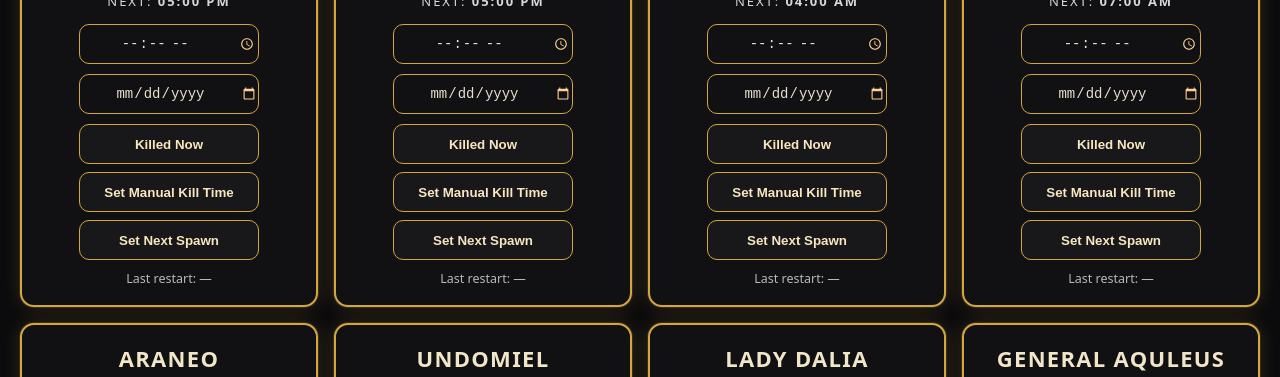
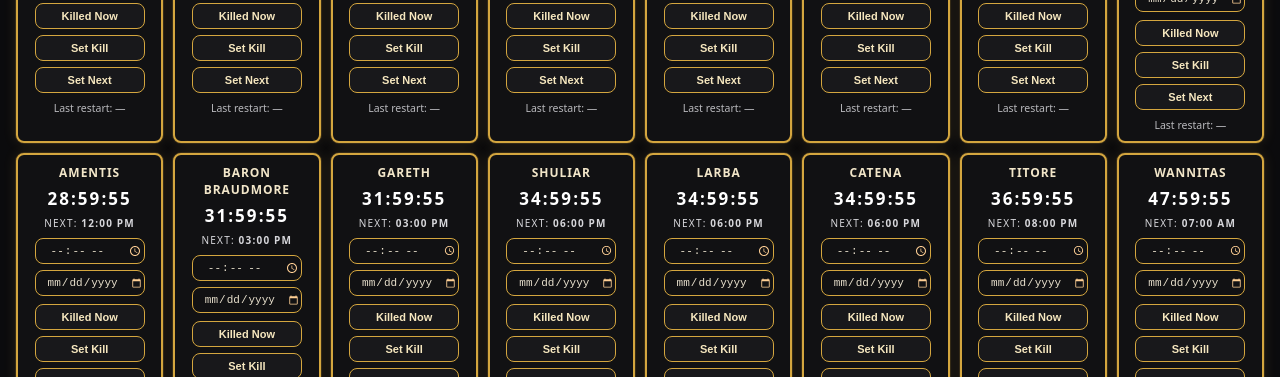
Before and after one commit to midnightl9/midnightl9-18551, a website: page index.html in a window 1280 px wide. Shown: the part 252-629 px from the top of the page. Drawn offline with Linux system fonts and the light colour scheme; no server answers.

Commit message:
Update index.html

```diff
--- a/index.html
+++ b/index.html
@@ -18,53 +18,56 @@
 
   *{box-sizing:border-box}
   body{margin:0;background:var(--bg);color:var(--text);font-family:ui-sans-serif,system-ui,Segoe UI,Roboto,Helvetica,Arial}
-  h1{margin:24px 20px 8px;font-size:28px}
-  .section{padding:0 20px 28px}
+  h1{margin:20px 16px 6px;font-size:22px}
+  .section{padding:0 16px 22px}
 
-  .toolbar{display:flex;gap:10px;flex-wrap:wrap;margin:12px 0 18px}
+  .toolbar{display:flex;gap:8px;flex-wrap:wrap;margin:10px 0 14px}
   .input,.btn{
-    height:38px;border-radius:10px;border:1px solid rgba(255,255,255,.12);
-    background:#0f0f12;color:var(--text);padding:0 12px;outline:none
+    height:30px;border-radius:8px;border:1px solid rgba(255,255,255,.12);
+    background:#0f0f12;color:var(--text);padding:0 10px;outline:none;
+    font-size:13px;
   }
   .input::placeholder{color:#8f8f95}
   .btn{background:#27324a;border-color:#27324a;color:#fff;font-weight:600;cursor:pointer}
   .btn:hover{filter:brightness(1.05)}
 
-  .grid{display:grid;gap:16px;grid-template-columns:repeat(auto-fill,minmax(260px,1fr))}
+  /* ✅ Smaller cards/grid (about 50%) */
+  .grid{display:grid;gap:10px;grid-template-columns:repeat(auto-fill,minmax(140px,1fr))}
 
   .card{
     background:var(--panel);
     border:2px solid var(--gold);
-    border-radius:14px;
-    padding:18px 16px;
-    box-shadow:0 0 0 1px rgba(212,166,63,.15), 0 0 20px rgba(255,207,102,.15);
+    border-radius:8px;
+    padding:9px 8px;
+    box-shadow:0 0 0 1px rgba(212,166,63,.15), 0 0 14px rgba(255,207,102,.12);
     transition:box-shadow .3s,border-color .3s,transform .2s;
     text-align:center;
   }
-  .card:hover{ transform: translateY(-1px); box-shadow:0 0 0 1px rgba(212,166,63,.25), 0 0 28px rgba(255,207,102,.22); }
+  .card:hover{ transform: translateY(-1px); box-shadow:0 0 0 1px rgba(212,166,63,.25), 0 0 18px rgba(255,207,102,.18); }
 
   .title{
-    margin:0 0 10px;
-    font-size:22px; letter-spacing:.06em; text-transform:uppercase;
+    margin:0 0 6px;
+    font-size:12px; letter-spacing:.08em; text-transform:uppercase;
     color:#f2e6c9;
   }
   .time{
-    font-size:34px; font-weight:800; letter-spacing:.12em; margin:4px 0 8px;
+    font-size:17px; font-weight:800; letter-spacing:.12em; margin:2px 0 6px;
     color:#ffffff; transition:color .3s ease;
   }
   .next{
-    font-size:13px; letter-spacing:.15em; color:#d7d7db; text-transform:uppercase; margin-bottom:14px;
+    font-size:10px; letter-spacing:.12em; color:#d7d7db; text-transform:uppercase; margin-bottom:8px;
   }
 
-  .row{display:flex;flex-direction:column;gap:10px;align-items:center; margin:10px 0 4px}
+  .row{display:flex;flex-direction:column;gap:6px;align-items:center; margin:8px 0 2px}
+
   .pill{
-    width:180px; height:40px;
-    border-radius:10px;
+    width:110px; height:26px;
+    border-radius:8px;
     border:1.5px solid var(--gold);
     background:transparent;
     color:#e8e0cd;
     text-align:center;
-    font-size:14px;
+    font-size:11px;
     outline:none;
   }
   .pill::placeholder{color:#8f8f95}
@@ -74,27 +77,29 @@
   }
 
   .btn-gold{
-    min-width:180px;
-    height:40px;
-    border-radius:10px;
+    min-width:110px;
+    height:26px;
+    border-radius:8px;
     background:var(--btn-bg);
     color:#f6e7bf;
     border:1.5px solid var(--gold);
     cursor:pointer; font-weight:700;
+    font-size:11px;
   }
-  .btn-gold:hover{ box-shadow:0 0 16px rgba(255,207,102,.15); }
+  .btn-gold:hover{ box-shadow:0 0 12px rgba(255,207,102,.12); }
 
-  .muted{color:var(--muted); font-size:12.5px}
+  .muted{color:var(--muted); font-size:10.5px}
 
-  .lowtime{ border-color:var(--red) !important; box-shadow:0 0 0 1px rgba(255,76,76,.25), 0 0 20px rgba(255,76,76,.35) !important; }
+  .lowtime{ border-color:var(--red) !important; box-shadow:0 0 0 1px rgba(255,76,76,.25), 0 0 14px rgba(255,76,76,.28) !important; }
   .card.lowtime .time{ color:var(--red); }
   @keyframes pulse {
-    0% { box-shadow:0 0 18px rgba(255,76,76,.35) }
-    50%{ box-shadow:0 0 28px rgba(255,76,76,.65) }
-    100%{ box-shadow:0 0 18px rgba(255,76,76,.35) }
+    0% { box-shadow:0 0 12px rgba(255,76,76,.30) }
+    50%{ box-shadow:0 0 18px rgba(255,76,76,.55) }
+    100%{ box-shadow:0 0 12px rgba(255,76,76,.30) }
   }
   .urgent{ animation: pulse 1.1s ease-in-out infinite; }
-  hr.sep{border:none;height:1px;background:linear-gradient(90deg,transparent,#34312a,transparent);margin:22px 0}
+
+  hr.sep{border:none;height:1px;background:linear-gradient(90deg,transparent,#34312a,transparent);margin:18px 0}
 </style>
 </head>
 <body>
@@ -250,26 +255,40 @@
             <input class="pill" type="date" data-mdate />
           </div>
 
-          <div class="row" style="gap:8px;">
+          <div class="row" style="gap:6px;">
             <button class="btn-gold" onclick="mRestart(${i})">Killed Now</button>
-            <button class="btn-gold" onclick="mSetKill(${i})">Set Manual Kill Time</button>
-            <button class="btn-gold" onclick="mSetNext(${i})">Set Next Spawn</button>
+            <button class="btn-gold" onclick="mSetKill(${i})">Set Kill</button>
+            <button class="btn-gold" onclick="mSetNext(${i})">Set Next</button>
           </div>
 
-          <div class="muted" style="margin-top:10px">Last restart: ${it.last}</div>
+          <div class="muted" style="margin-top:8px">Last restart: ${it.last}</div>
         </div>
       `;
     }
 
-    function mRender(){ mGrid.innerHTML = M_STATE.map(mCardHTML).join(""); }
+    /* ✅ Sort Manual timers lowest -> highest (by time left) */
+    function mSortedIndices(){
+      const now = Date.now();
+      return M_STATE
+        .map((_, i) => i)
+        .sort((a,b) => ((M_STATE[a].end - now) - (M_STATE[b].end - now)));
+    }
+
+    function mRender(){
+      const order = mSortedIndices();
+      mGrid.innerHTML = order.map(i => mCardHTML(M_STATE[i], i)).join("");
+    }
     mRender();
 
     setInterval(()=>{
       const now = Date.now();
+
+      // Update visible times
       document.querySelectorAll('[data-mi]').forEach(el=>{
         const i = +el.dataset.mi;
         const left = (M_STATE[i]?.end ?? now) - now;
         el.textContent = fmtHMS(left);
+
         const card = el.closest('.card');
         if(!card) return;
 
@@ -279,6 +298,10 @@
         const nextEl = card.querySelector('.next strong');
         if(nextEl) nextEl.textContent = fmtRespawn(M_STATE[i].end);
       });
+
+      // ✅ Re-sort display every second (so lowest always stays first)
+      // (fast enough for this size; keeps the grid always ordered)
+      mRender();
     },1000);
 
     document.getElementById("m-add").addEventListener("click", () => {
@@ -389,25 +412,42 @@
             <input class="pill" type="date" data-sdate />
           </div>
 
-          <div class="row" style="gap:8px;">
-            <button class="btn-gold" onclick="sSetNext(${i})">Set Next Spawn</button>
+          <div class="row" style="gap:6px;">
+            <button class="btn-gold" onclick="sSetNext(${i})">Set Next</button>
           </div>
 
-          <div class="muted" style="margin-top:10px">Schedule: ${it.scheduleStr}</div>
+          <div class="muted" style="margin-top:8px">Schedule: ${it.scheduleStr}</div>
         </div>
       `;
     }
 
-    function sRender(){ sGrid.innerHTML = S_STATE.map(sCardHTML).join(""); }
+    /* ✅ Sort Scheduled timers lowest -> highest (by time left) */
+    function sSortedIndices(now=new Date()){
+      return S_STATE
+        .map((_, i) => i)
+        .sort((a,b) => {
+          const na = nextFor(a, now) || new Date(now.getTime()+3600*1000);
+          const nb = nextFor(b, now) || new Date(now.getTime()+3600*1000);
+          return (na - now) - (nb - now);
+        });
+    }
+
+    function sRender(){
+      const now = new Date();
+      const order = sSortedIndices(now);
+      sGrid.innerHTML = order.map(i => sCardHTML(S_STATE[i], i)).join("");
+    }
     sRender();
 
     setInterval(()=>{
       const now = new Date();
+
       document.querySelectorAll('[data-si]').forEach(el=>{
         const i = +el.dataset.si;
         const nxt = nextFor(i, now) || new Date(now.getTime()+3600*1000);
         const delta = nxt - now;
         el.textContent = fmtHMS(delta);
+
         const card = el.closest('.card');
         if(card){
           if(delta <= 3600000) card.classList.add('lowtime'); else card.classList.remove('lowtime');
@@ -416,6 +456,9 @@
           if(nextEl) nextEl.textContent = fmtTime(nxt);
         }
       });
+
+      // ✅ Keep scheduled grid sorted too
+      sRender();
     },1000);
 
     document.getElementById("s-add").addEventListener("click", () => {
@@ -446,7 +489,6 @@
 
         if (Array.isArray(remote.manual)) {
           M_STATE = remote.manual;
-          // write-through so refresh won't revert even if FB is slow
           localStorage.setItem(M_KEY, JSON.stringify(M_STATE));
           mRender();
         }
```
